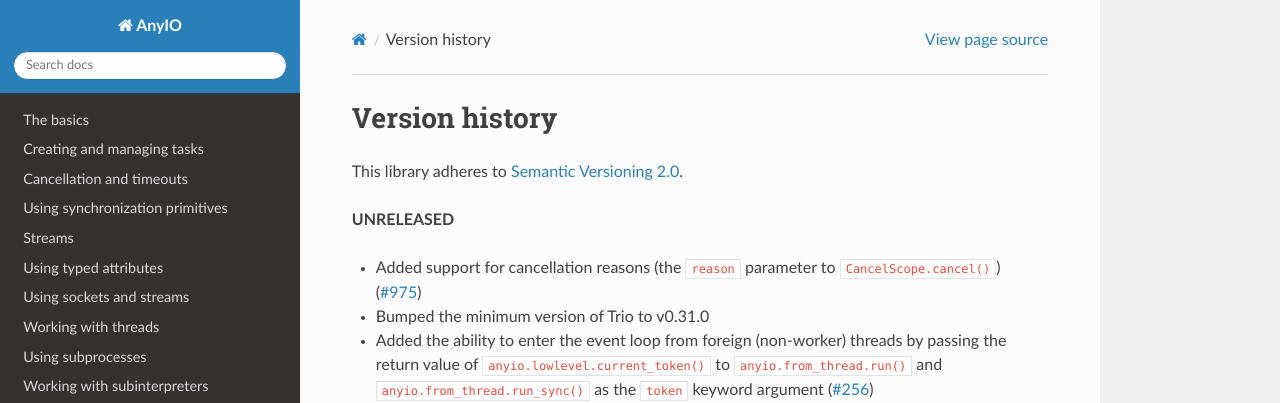
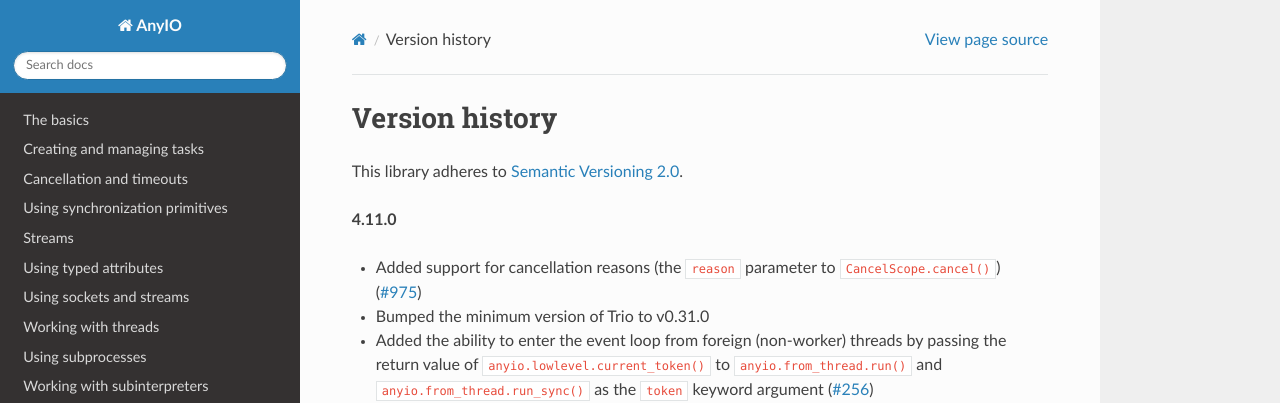
Before and after one commit to agronholm/anyio, a Sphinx documentation site: the page built from docs/versionhistory.rst, in a window 1280 px wide and 900 px high. Shown: the top 403 px of the window. Built offline with Sphinx 7.4.7 and the Read the Docs theme 3.1.0, drawn with Linux system fonts in a browser that asks for light colours; the version number could not be read and is left out.

Commit message:
Bumped up the version

```diff
--- a/docs/versionhistory.rst
+++ b/docs/versionhistory.rst
@@ -3,7 +3,7 @@ Version history
 
 This library adheres to `Semantic Versioning 2.0 <http://semver.org/>`_.
 
-**UNRELEASED**
+**4.11.0**
 
 - Added support for cancellation reasons (the ``reason`` parameter to
   ``CancelScope.cancel()``)
```
